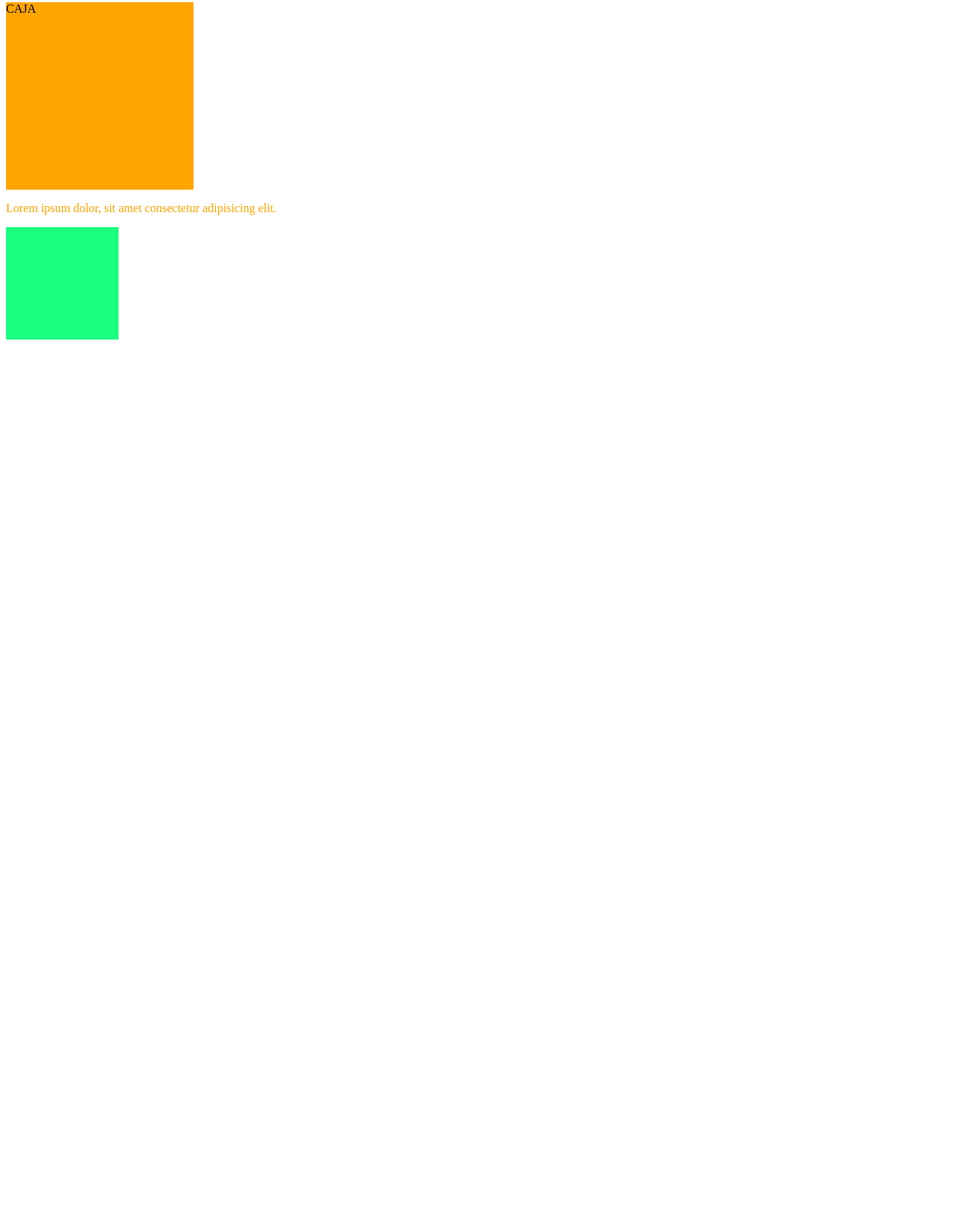
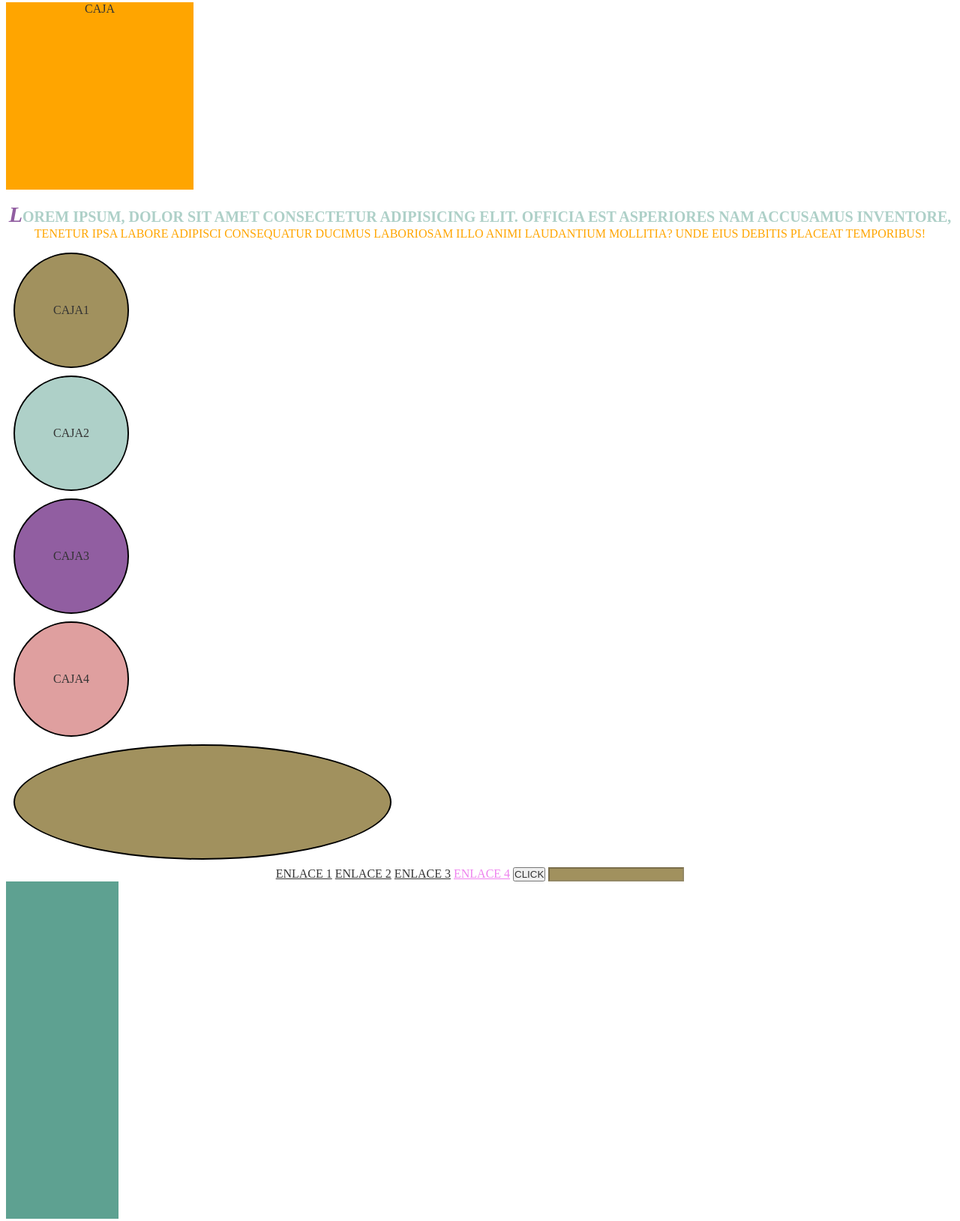
Before and after one commit to Macacofig/Tarea7, a plain HTML site: page index.html in a window 1280 px wide. Shown: the part 5-1634 px from the top of the page at 75% size. Before the commit the page ends 800 px from the top, so only its background shows below. Drawn offline with Linux system fonts and the light colour scheme.

Commit message:
Second commit

```diff
--- a/index.html
+++ b/index.html
@@ -10,10 +10,33 @@
     <div>
        CAJA
     </div>
+
     <p>
-        Lorem ipsum dolor, sit amet consectetur adipisicing elit.
+        Lorem ipsum, dolor sit amet consectetur adipisicing elit. Officia est asperiores nam accusamus inventore, tenetur ipsa labore adipisci consequatur ducimus laboriosam illo animi laudantium mollitia? Unde eius debitis placeat temporibus!
     </p>
-    <div class="caja">
-    </div>
+
+    <div class="caja"> caja1</div>
+
+    <div class="otra_caja"> caja2</div>
+
+    <div class="una_casa_mas"> caja3</div>
+
+    <div class="capibara">caja4</div>
+
+    <div id="soy_unico"></div>
+
+    <a href="">Enlace 1</a>
+    <a href="">Enlace 2</a>
+    <a href="">Enlace 3</a>
+    <a title="importante" href="">Enlace 4</a>
+
+    <button>Click</button>
+
+    <input type="text" disabled>
+
+    <div class="capibara1"></div>
+    <div class="capibara3"></div>
+    <div class="capibara2"></div>
+
 </body>
 </html>
--- a/styles.css
+++ b/styles.css
@@ -9,9 +9,120 @@ p
 {
 color: orange;
 }
-
+/*rbg paleta de colores*/
 .caja{
 width: 150px;
 height: 150px;
-background-color: rgb(10%, 100%, 50%);
+background-color: rgb(161, 145, 94);
+border: 2px solid black;
+border-radius: 100px;
+margin: 10px;
+text-align: center;
+line-height: 150px;
 }
+/*rgb con transparencia rgba*/
+.otra_caja
+{
+width: 150px;
+height: 150px;
+background-color: rgba(94, 161, 145, 0.5);
+border: 2px solid black;
+border-radius: 100px;
+margin: 10px;
+text-align: center;
+line-height: 150px;
+}
+/*Hexagecimal*/
+.una_casa_mas
+{
+width: 150px;
+height: 150px;
+background-color: #915EA1;
+border: 2px solid black;
+border-radius: 100px;
+margin: 10px;
+text-align: center;
+line-height: 150px;
+}
+/*con cliente (hsl) / con transparencia (hsla)*/
+.capibara
+{
+width: 150px;
+height: 150px;
+background-color: hsla(0, 50%, 50%, 0.5);
+border: 2px solid black;
+border-radius: 100px;
+margin: 10px;
+text-align: center;
+line-height: 150px;
+}
+
+*{
+    margin: 10;
+    padding: 0;
+    color: #333;
+    text-align: center;
+    text-transform: uppercase;
+}
+
+#soy_unico
+{
+    width: 500px;
+    height: 150px;
+    background-color: rgb(161, 145, 94);
+    border: 2px solid black;
+    border-radius: 50%;
+    margin: 10px;
+}
+
+a[title]
+{
+    width: 250px;
+    height: 250px;
+    color: violet;
+}
+
+button:hover
+{
+    background-color:  #915EA1;
+    color: #fff;
+    border-radius: 10px;
+    cursor: pointer;
+    width: 50px;
+    height: 50px;
+}
+
+input:disabled
+{
+    background-color:rgb(161, 145, 94);
+}
+
+p::first-line
+{
+    color:rgba(94, 161, 145, 0.5);
+    font-size: 20px;
+    font-weight: bold;
+}
+p::first-letter
+{
+    color: #915EA1;
+    font-size: 30px;
+    font-weight: bold;
+    font-style: italic;
+}
+
+.capibara1, .capibara2, .capibara3
+{
+width: 150px;
+height: 150px;
+background-color:rgb(94, 161, 145);
+}
+
+
+/*
+.Clase
+#Id
+etiqueta (div,button): accion
+etiqueta [caracteristica que tiene]
+etiqueta (p):: especial
+*/
```
